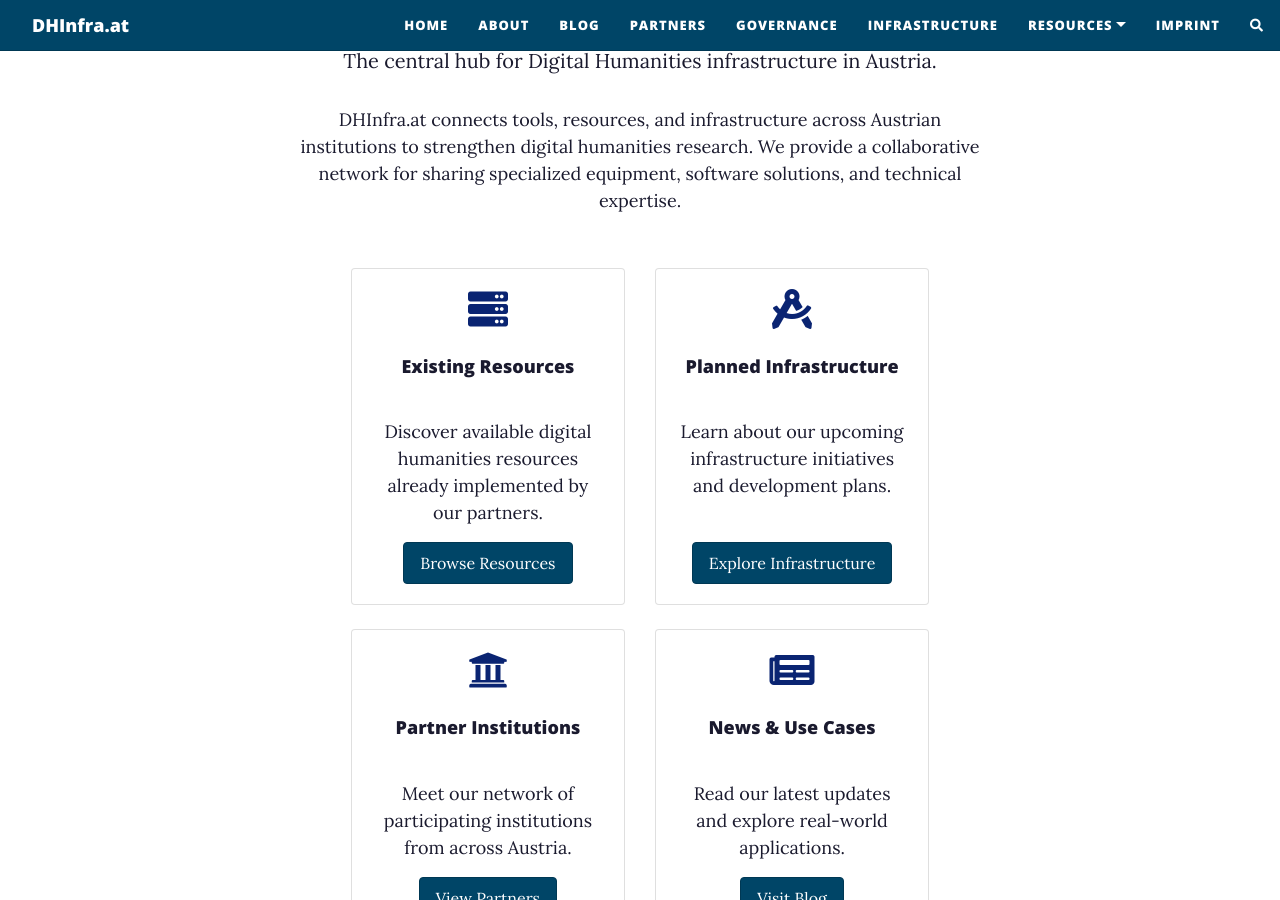
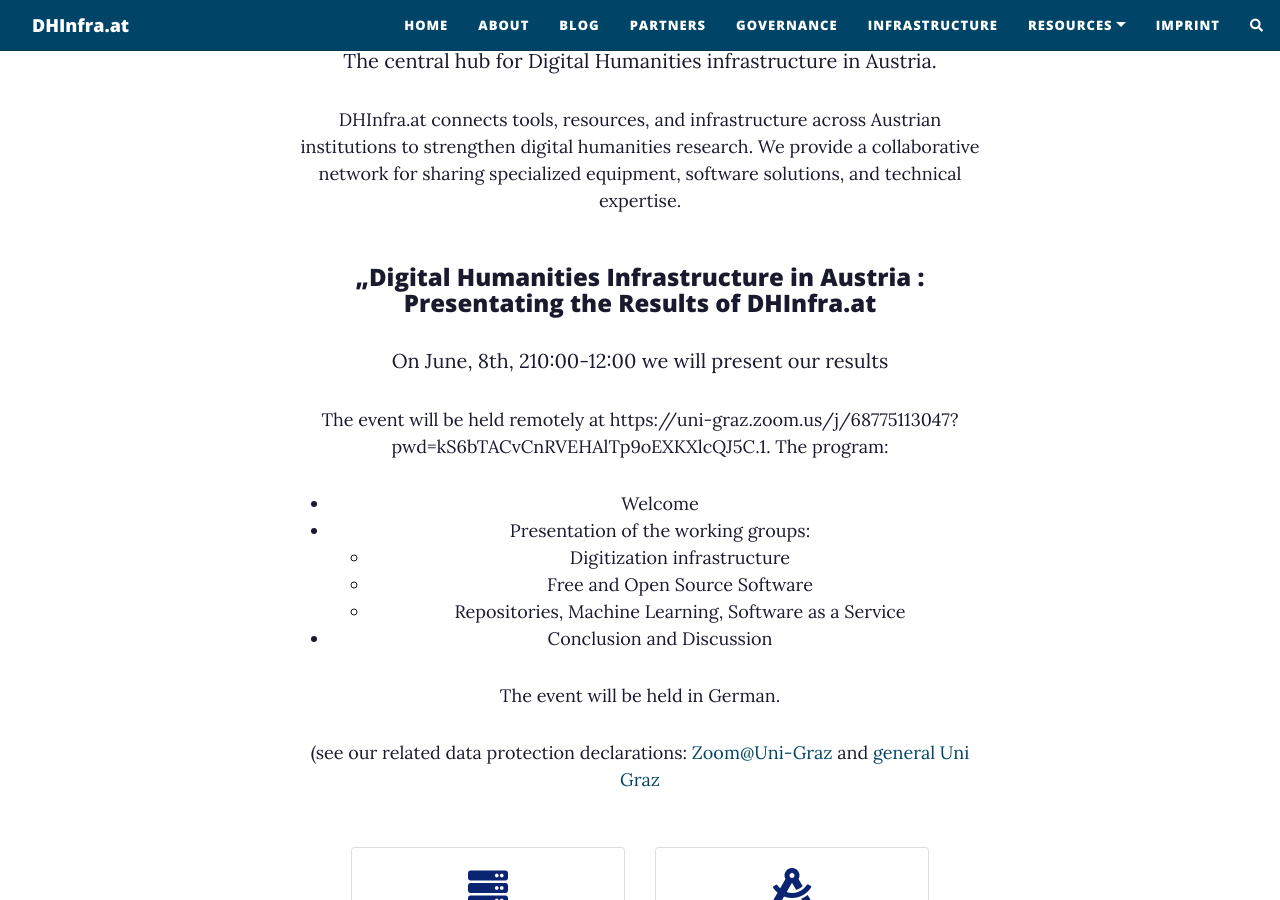
Before and after one commit to dhinfra-at/dhinfra-at.github.io, a Jekyll site: the page built from index.html, in a window 1280 px wide and 900 px high, scrolled down 319 px. Built offline with Jekyll 4.4.1, drawn with Linux system fonts in a browser that asks for light colours; the list of posts is cut into pages by our own code; comment, search, counter and statistics services are not loaded.

Commit message:
Add event details for DHInfra.at presentation
Added event details for the presentation of DHInfra.at results, including date, time, agenda, and data protection declarations.

```diff
--- a/index.html
+++ b/index.html
@@ -56,6 +56,28 @@ subtitle: Digital Humanities Infrastructure in Austria
       <p>DHInfra.at connects tools, resources, and infrastructure across Austrian institutions to strengthen digital humanities research. We provide a collaborative network for sharing specialized equipment, software solutions, and technical expertise.</p>
     </div>
   </div>
+
+  <div class="row">
+    <div class="col-12 text-center">
+      <h3>„Digital Humanities Infrastructure in Austria : Presentating the Results of DHInfra.at</h3>
+      <p class="lead">On <emph>June, 8th, 210:00-12:00</emph> we will present our results</p>
+      <p>The event will be held remotely at https://uni-graz.zoom.us/j/68775113047?pwd=kS6bTACvCnRVEHAlTp9oEXKXlcQJ5C.1. The program:</p>
+      <ul>
+        <li>Welcome</li>
+        <li>Presentation of the working groups:
+          <ul>
+            <li>Digitization infrastructure</li>
+            <li>Free and Open Source Software</li>
+            <li>Repositories, Machine Learning, Software as a Service</li>
+          </ul>
+        <li>Conclusion and Discussion</li>
+      </ul>
+      <p>The event will be held in German.</p>
+      <p>(see our related data protection declarations: <a href="https://static.uni-graz.at/fileadmin/_files/_uniit/datenschutz/zoom/zoom_Datenschutzerklaerung_Gaeste.pdf">Zoom@Uni-Graz</a> and <a href="https://static.uni-graz.at/fileadmin/_files/_uniit/datenschutz/zoom/zoom_Datenschutzerklaerung_registrierte_NutzerInnen.pdf">general Uni Graz</a></p>
+    </div>
+  </div>
+
+
 
   <div class="row mt-4 justify-content-center">
     <div class="col-md-5 mb-4">
```
